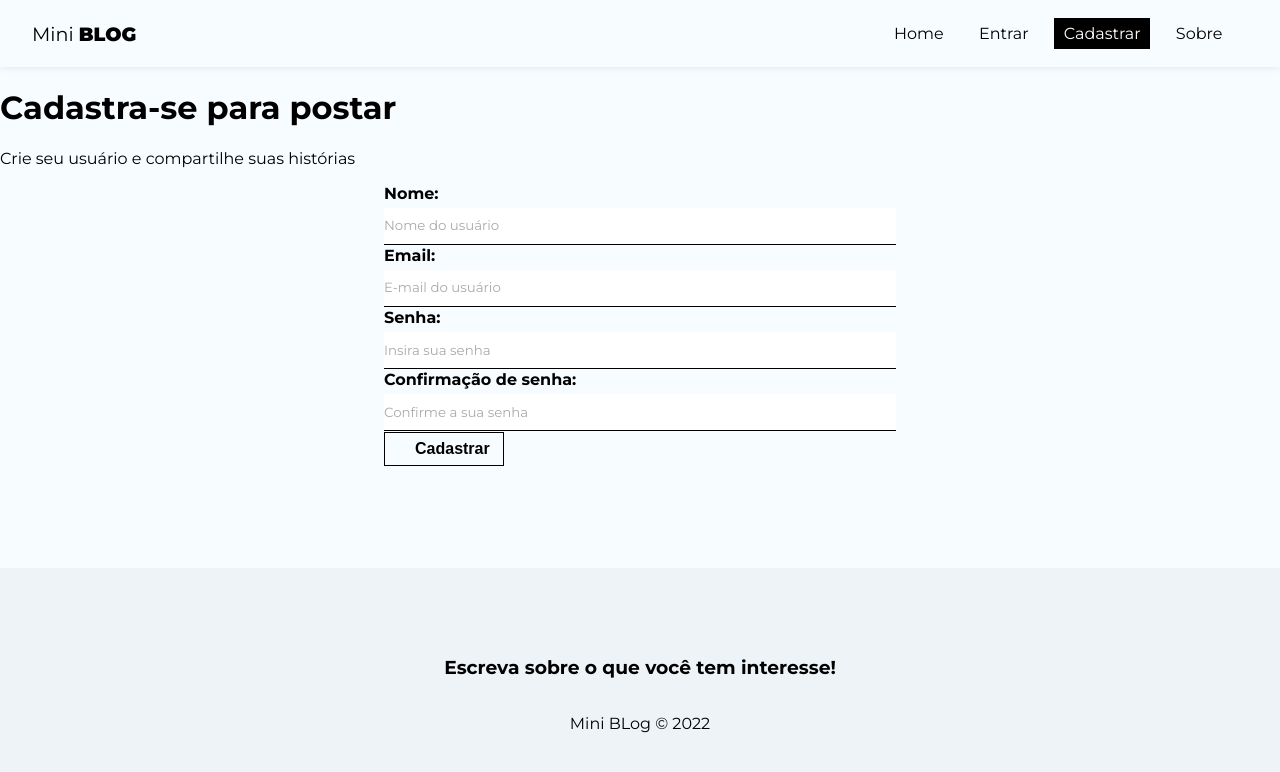
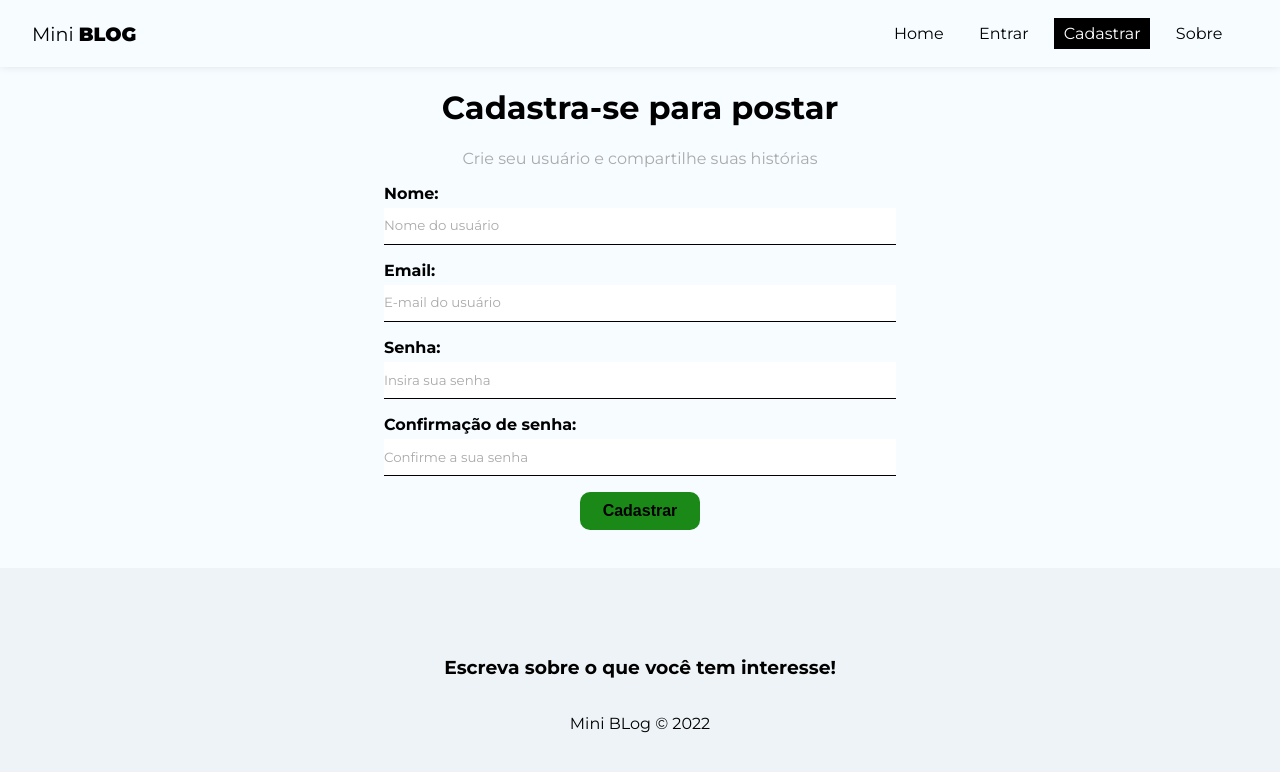
Before and after one commit to luizgustavoou/Miniblog, a React (Create React App) app: page /register in a window 1280 px wide. Shown: the top 772 px of the page. Built offline with nearby package versions, Linux system fonts and the light colour scheme.

Commit message:
States do form de cadastro

```diff
--- a/src/index.css
+++ b/src/index.css
@@ -42,7 +42,7 @@ form {
 label {
   display: flex;
   flex-direction: column;
-  margin-bottom: 1px;
+  margin-bottom: 1em;
 }
 
 label span {
--- a/src/pages/Register/Register.js
+++ b/src/pages/Register/Register.js
@@ -3,11 +3,34 @@ import styles from "./Register.module.css";
 import { useState, useEffect } from "react";
 
 const Register = () => {
+  const [displayName, setDisplayName] = useState("");
+  const [email, setEmail] = useState("");
+  const [password, setPassword] = useState("");
+  const [confirmPassword, setConfirmPassword] = useState("");
+  const [error, setError] = useState("");
+
+  const handleSubmit = (e) => {
+    e.preventDefault();
+    setError("");
+
+    const user = {
+      displayName,
+      email,
+      password,
+    };
+
+    if (password != confirmPassword) {
+      setError("As senhas precisam ser iguais!");
+      return;
+    }
+
+    console.log(user);
+  };
   return (
-    <div>
+    <div className={styles.register}>
       <h1>Cadastra-se para postar</h1>
       <p>Crie seu usuário e compartilhe suas histórias</p>
-      <form>
+      <form onSubmit={handleSubmit}>
         <label>
           <span>Nome:</span>
           <input
@@ -15,6 +38,8 @@ const Register = () => {
             name="displayName"
             required
             placeholder="Nome do usuário"
+            value={displayName}
+            onChange={(e) => setDisplayName(e.target.value)}
           />
         </label>
         <label>
@@ -24,6 +49,8 @@ const Register = () => {
             name="email"
             required
             placeholder="E-mail do usuário"
+            value={email}
+            onChange={(e) => setEmail(e.target.value)}
           />
         </label>
         <label>
@@ -33,6 +60,8 @@ const Register = () => {
             name="password"
             required
             placeholder="Insira sua senha"
+            value={password}
+            onChange={(e) => setPassword(e.target.value)}
           />
         </label>
         <label>
@@ -42,9 +71,12 @@ const Register = () => {
             name="confirmPassword"
             required
             placeholder="Confirme a sua senha"
+            value={confirmPassword}
+            onChange={(e) => setConfirmPassword(e.target.value)}
           />
         </label>
-        <button className="btn btn-outline">Cadastrar</button>
+        <button className="btn ">Cadastrar</button>
+        {error && <p className="error">{error}</p>}
       </form>
     </div>
   );
```
